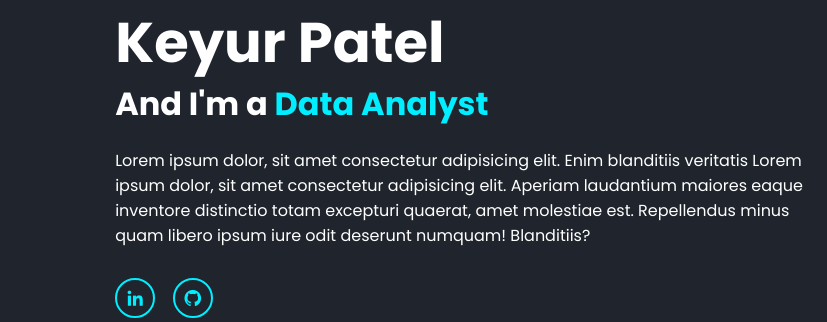
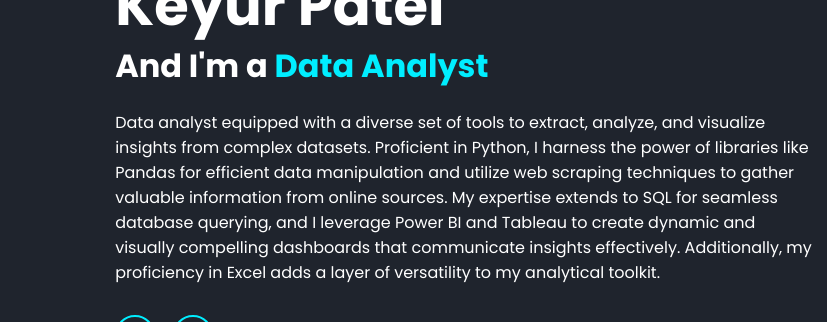
Before and after one commit to Keyur23/Keyur23.github.io, a plain HTML site: page index.html in a window 1280 px wide. Shown: the part 264-586 px from the top of the page, 0-827 px from the left. Drawn offline with nearby package versions, Linux system fonts and the light colour scheme.

Commit message:
Update index.html

```diff
--- a/index.html
+++ b/index.html
@@ -27,11 +27,7 @@
          <h3>Hello,It's Me</h3>
          <h1>Keyur Patel</h1>
          <h3>And I'm a <span>Data Analyst</span></h3>
-         <p>Lorem ipsum dolor, sit amet consectetur
-            adipisicing elit. Enim blanditiis veritatis Lorem ipsum dolor,
-            sit amet consectetur adipisicing elit. Aperiam laudantium maiores eaque inventore
-            distinctio totam excepturi quaerat, amet molestiae est. Repellendus minus quam
-            libero ipsum iure odit deserunt numquam! Blanditiis? </p>
+         <p>Data analyst equipped with a diverse set of tools to extract, analyze, and visualize insights from complex datasets. Proficient in Python, I harness the power of libraries like Pandas for efficient data manipulation and utilize web scraping techniques to gather valuable information from online sources. My expertise extends to SQL for seamless database querying, and I leverage Power BI and Tableau to create dynamic and visually compelling dashboards that communicate insights effectively. Additionally, my proficiency in Excel adds a layer of versatility to my analytical toolkit.  </p>
             <div class="social-media">
                <a href="https://www.linkedin.com/in/keyur-patel-a633aa20a/"><i class='bx bxl-linkedin'></i></a>
                <a href="https://github.com/Keyur23"><i class='bx bxl-github'></i></a>
```
